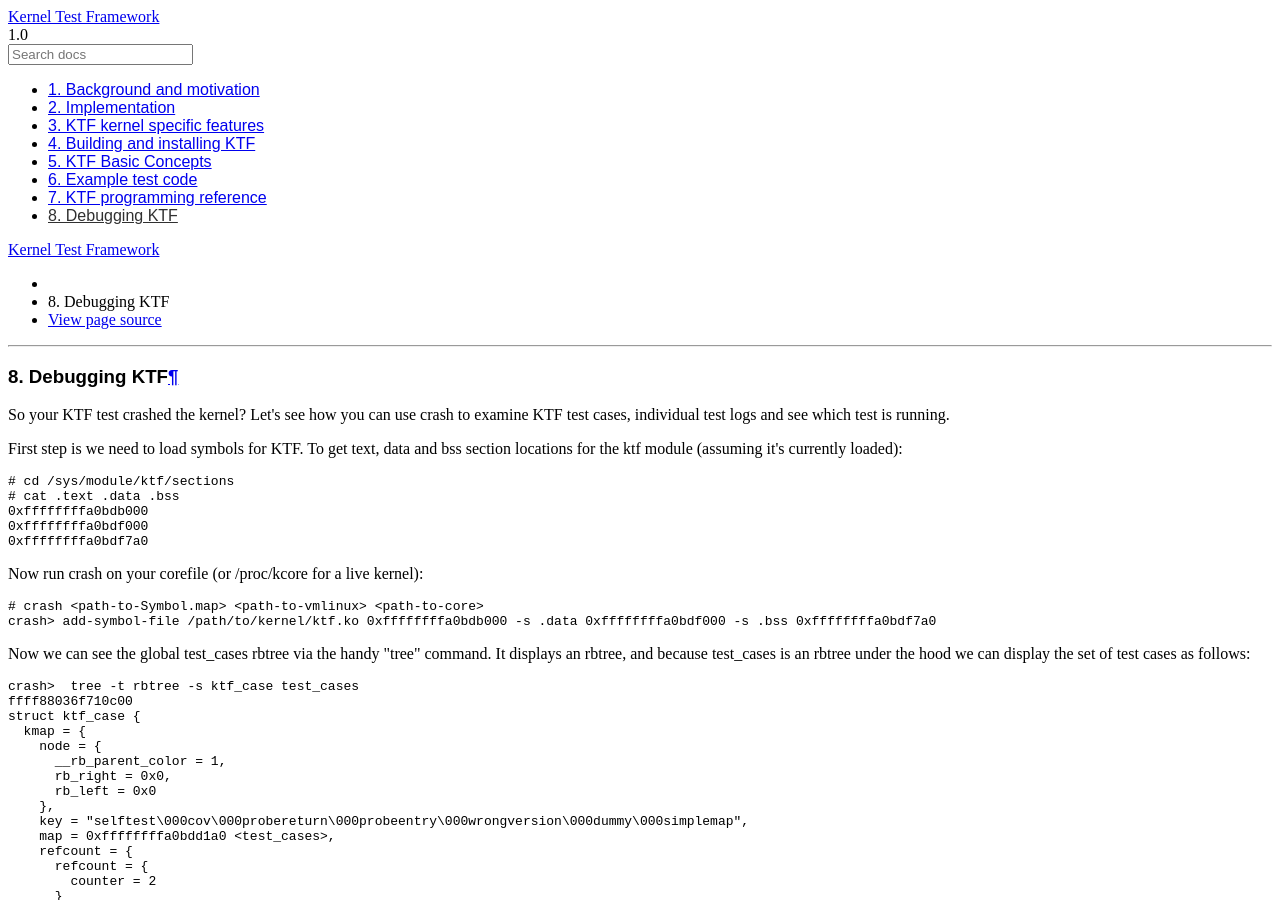
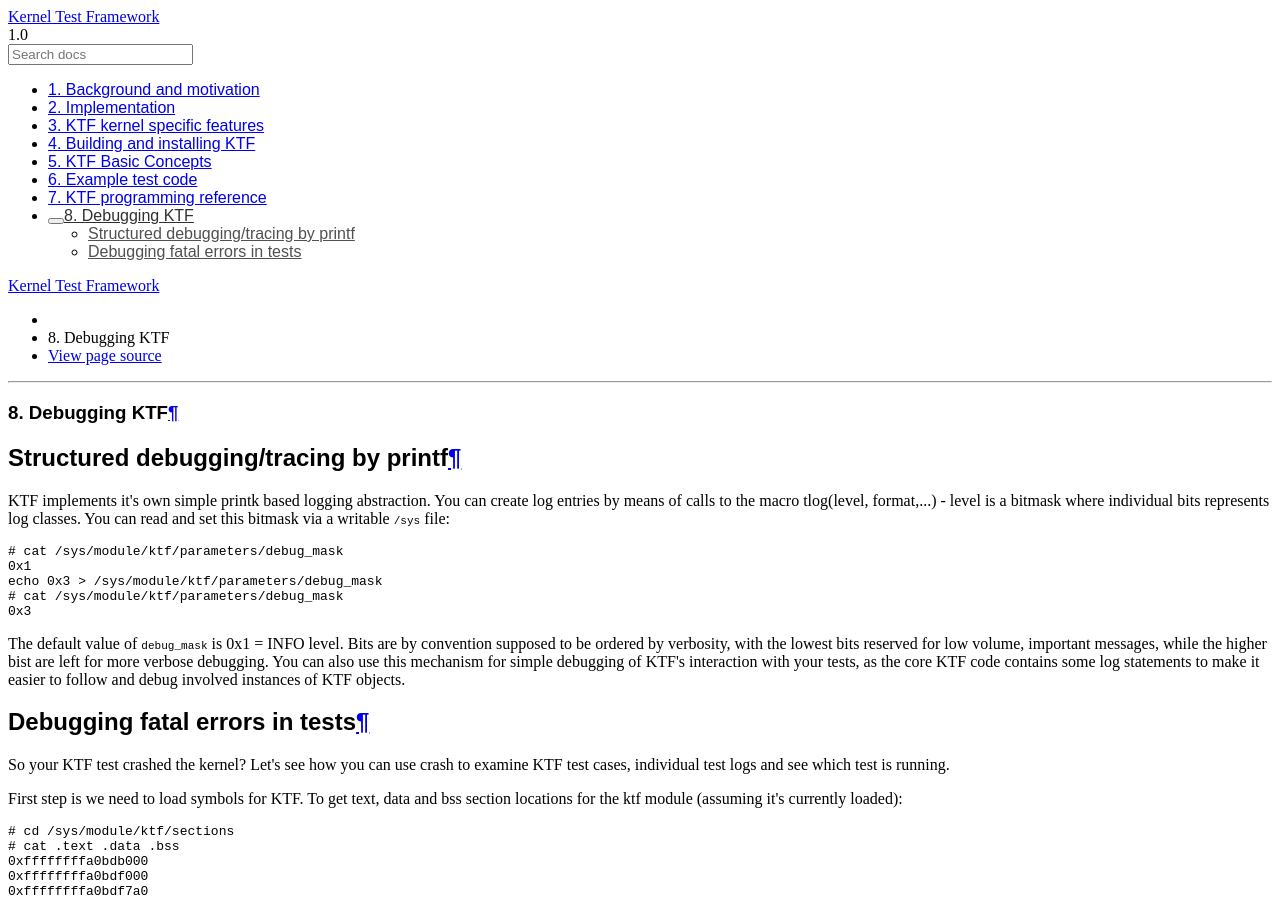
Before and after one commit to oracle/ktf, a Sphinx documentation site: the page built from doc/debugging.txt, in a window 1280 px wide and 900 px high. Built offline with Sphinx 7.4.7 and the Read the Docs theme 2.0.0, drawn with Linux system fonts in a browser that asks for light colours; formulas are drawn with MathJax 3.

Commit message:
doc: Add a section on /sys/module/ktf/parameters/debug_mask
Change-Id: I0e1094ad3b9d81d73ab9b03640d91d69f389a942
Signed-off-by: Knut Omang <knut.omang@oracle.com>
Reviewed-on: https://review.no.oracle.com:8443/15720
Pre-check: franklin <franklin@review.no.oracle.com>
Reviewed-by: Alan Maguire <alan.maguire@oracle.com>

```diff
--- a/doc/debugging.txt
+++ b/doc/debugging.txt
@@ -1,5 +1,32 @@
 8. Debugging KTF
 --------------------
+
+Structured debugging/tracing by printf
+======================================
+
+KTF implements it's own simple printk based logging abstraction.
+You can create log entries by means of calls to the macro
+tlog(level, format,...) - level is a bitmask where individual bits
+represents log classes. You can read and set this bitmask via a
+writable ``/sys`` file::
+
+  # cat /sys/module/ktf/parameters/debug_mask
+  0x1
+  echo 0x3 > /sys/module/ktf/parameters/debug_mask
+  # cat /sys/module/ktf/parameters/debug_mask
+  0x3
+
+The default value of ``debug_mask`` is 0x1 = INFO level.
+Bits are by convention supposed to be
+ordered by verbosity, with the lowest bits reserved for low volume,
+important messages, while the higher bist are left for more verbose
+debugging. You can also use this mechanism for simple debugging of KTF's
+interaction with your tests, as the core KTF code contains some log
+statements to make it easier to follow and debug involved
+instances of KTF objects.
+
+Debugging fatal errors in tests
+===============================
 
 So your KTF test crashed the kernel? Let's see how you can use crash to
 examine KTF test cases, individual test logs and see which test is running.
```
